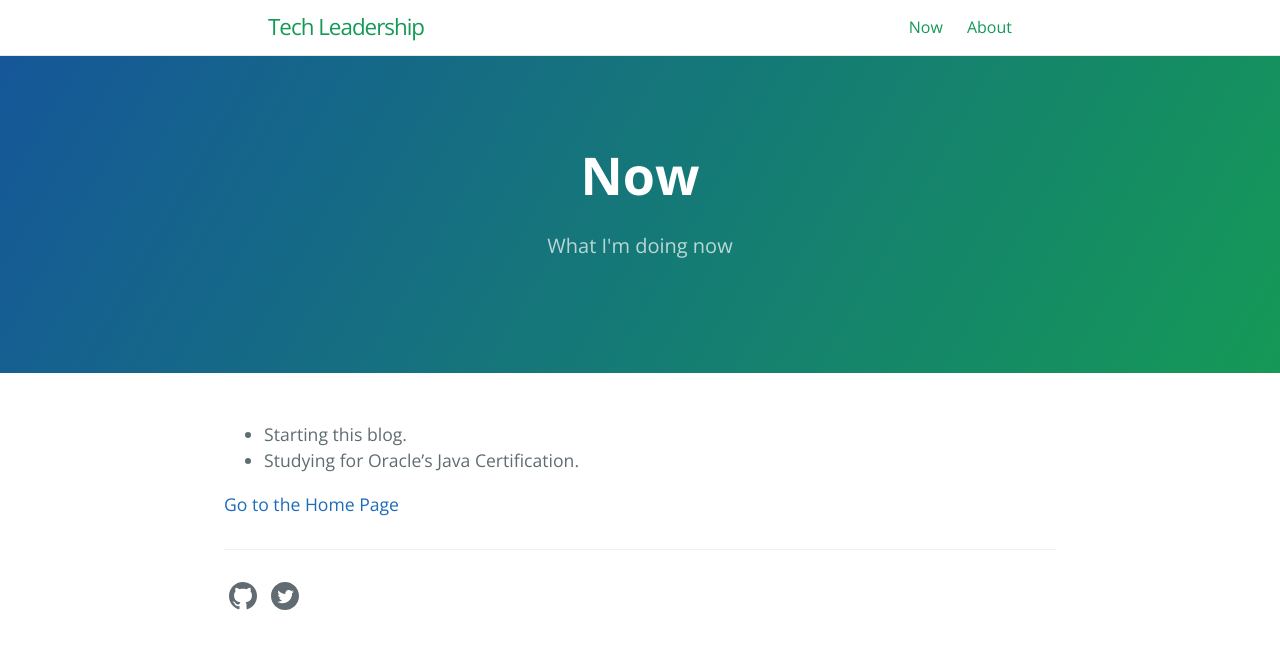
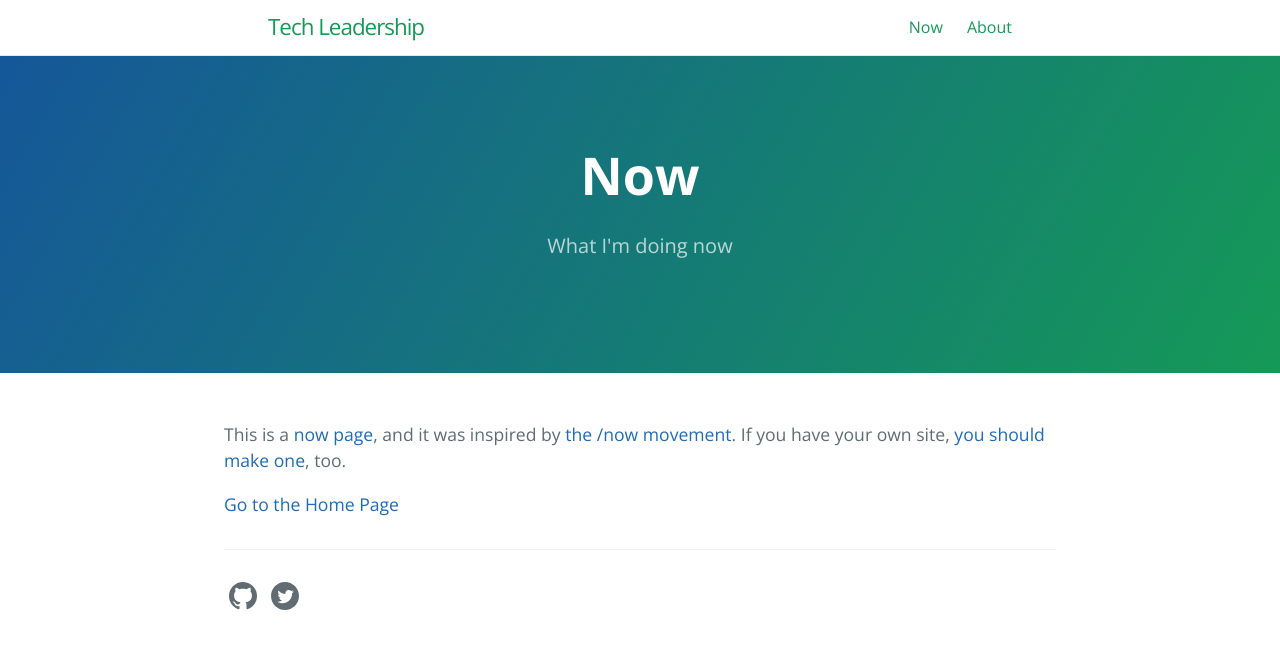
Before and after one commit to JimStockwell/tl, a Jekyll site: the page built from now.md, in a window 1280 px wide. Shown: the top 649 px of the page. Built offline with Jekyll 4.4.1, drawn with Linux system fonts in a browser that asks for light colours.

Commit message:
Revert "Update now.md"
This reverts commit 9c182f0a869f6f2a85a6d027939be9ff0cad66ce.

```diff
--- a/now.md
+++ b/now.md
@@ -7,7 +7,6 @@ ref: now
 order: 2
 ---
 
-- Starting this blog.
-- Studying for Oracle's Java Certification.
+This is a [now page](https://nownownow.com/about), and it was inspired by [the /now movement](https://sivers.org/nowff). If you have your own site, [you should make one](https://nownownow.com/about), too.
 
 [Go to the Home Page]({{ '/' | absolute_url }})
```
